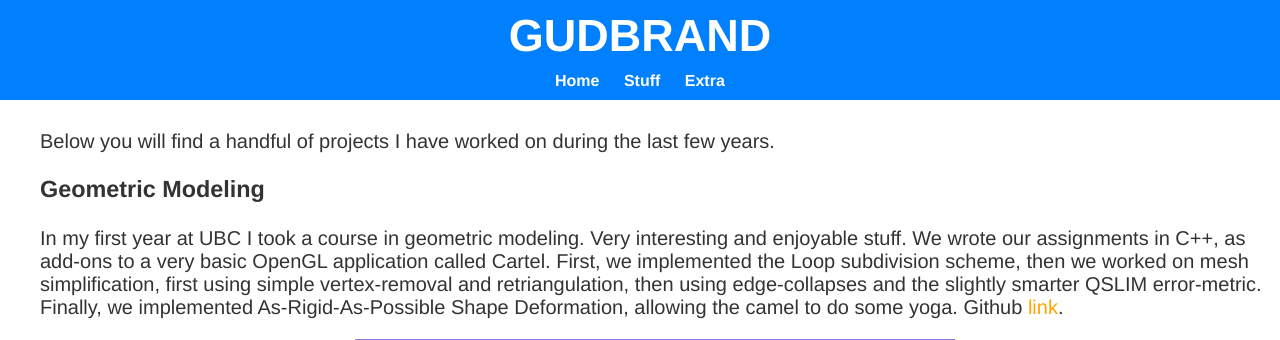
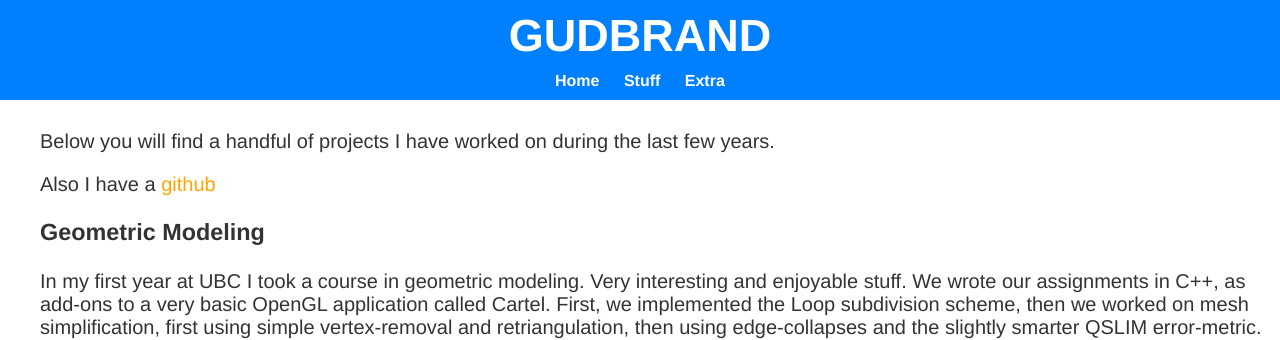
Before and after one commit to gudbrandtandberg/Hjemmeside, a PHP site: page /programmering.php in a window 1280 px wide. Shown: the top 340 px of the page. Run offline with PHP 8.4, Linux system fonts and the light colour scheme; some libraries are stand-ins or nearby versions.

Commit message:
small change

```diff
--- a/programmering.php
+++ b/programmering.php
@@ -1,6 +1,8 @@
 <?php include("header.php"); ?>
 
 <p>Below you will find a handful of projects I have worked on during the last few years.</p>
+
+<p>Also I have a <a href="http://www.github.com/gudbrandtandberg/">github</a>
 
 <h3> Geometric Modeling </h3>
 
```
